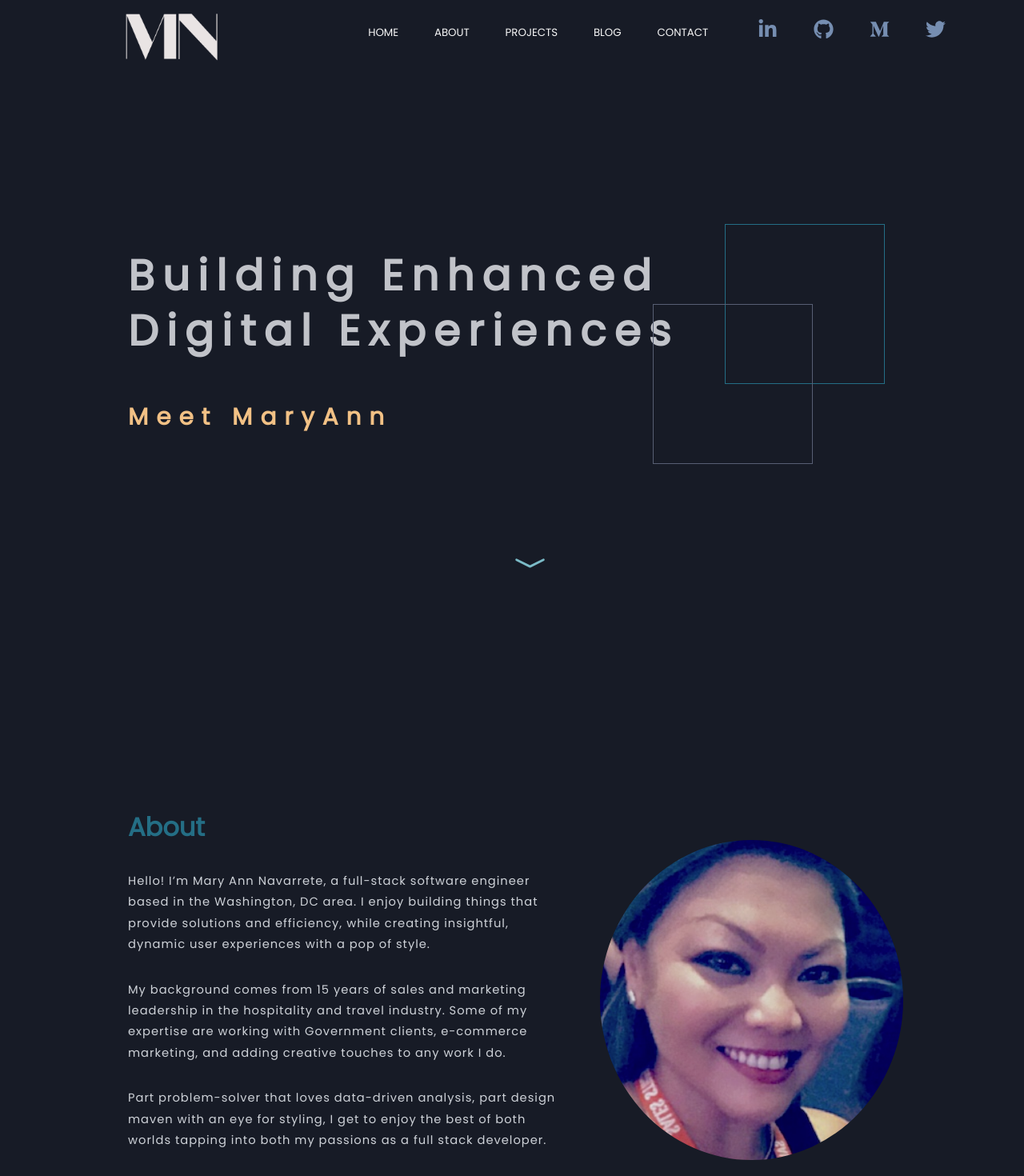
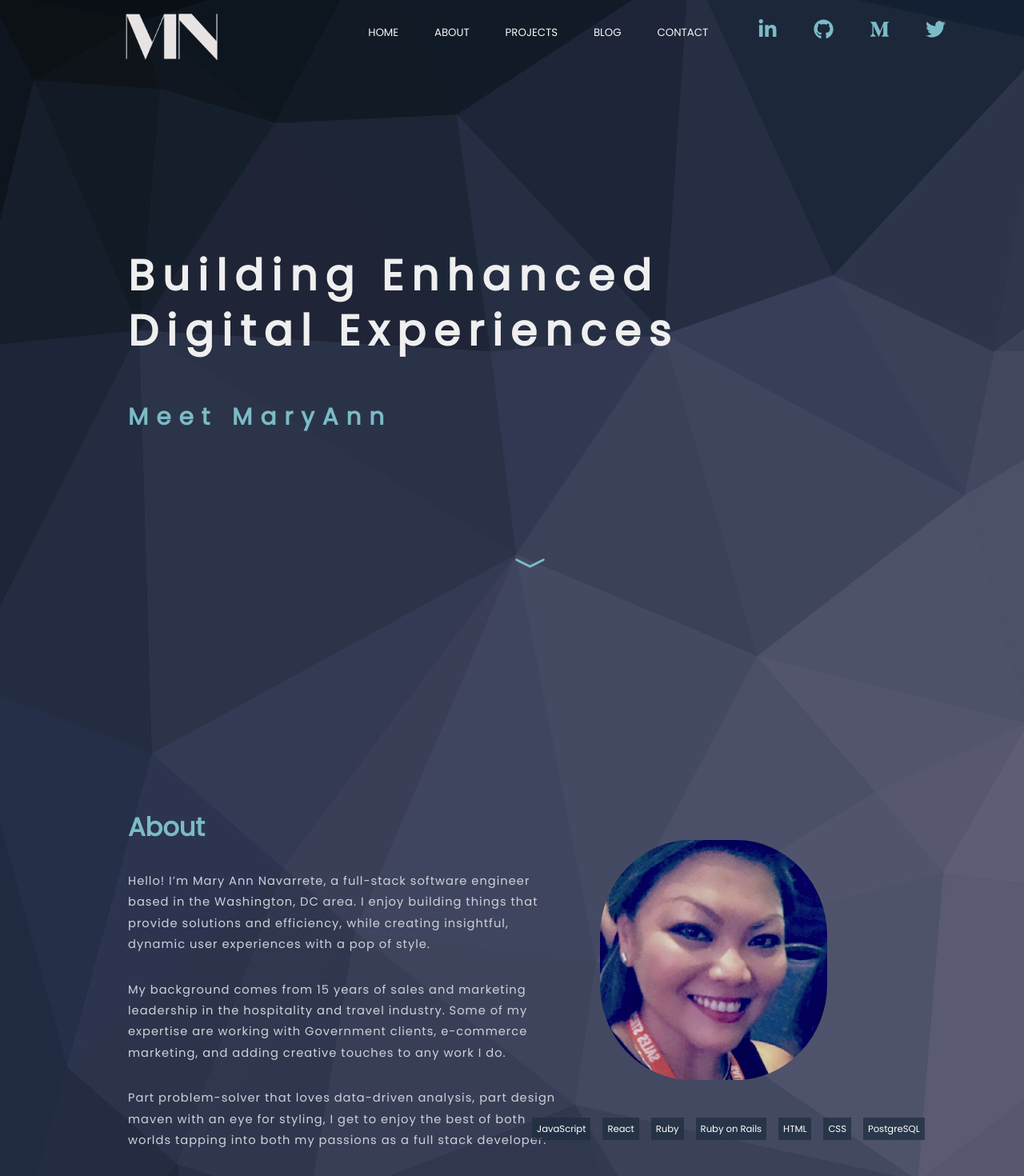
Before and after one commit to MaryAnnN28/mnportfolio, a React (Create React App) app: page / in a window 1280 px wide. Shown: the top 1470 px of the page at 80% size. Built offline with nearby package versions, Linux system fonts and the light colour scheme.

Commit message:
background update

```diff
--- a/src/App.css
+++ b/src/App.css
@@ -10,7 +10,10 @@
 body {
   height: 300px;
   height: max-content;
-  background: #171B26;
+  background: #1A1A1D;
+  background-image: url("./images/polymesh3-08-01.jpg");
+  background-repeat: no-repeat;
+  background-attachment: fixed;
   /* background: linear-gradient(163deg, rgba(14,16,59,1) 0%, rgba(45,47,85,1) 19%, rgba(58,74,110,1) 38%, rgba(75,102,133,1) 55%, rgba(98,155,171,1) 81%, rgba(165,223,235,1) 100%);  */
   /* background: linear-gradient(155deg, #041024 7%, #192541 22%, #2e374d 40%, #505974 62%, #949db3 78%, #b2cad4 100%); */
 }
--- a/src/components/About/About.css
+++ b/src/components/About/About.css
@@ -29,7 +29,7 @@
 }
 
 h1.about-header {
-  color:  rgb(36, 110, 133);
+  color:  rgb(123, 187, 199);
 }
 
 p.about-text {
@@ -45,5 +45,16 @@ p.about-text {
 img.pic {
   margin-left: 100px;
   margin-top: 40px;
-  border-radius: 50%;
+  margin-bottom: 40px;
+  border-radius: 40%;
 }
+
+.label-skill {
+  color: white;
+  padding: 6px;
+  background-color: #202e40be;
+  height: 8px;
+  margin-top: 40px;
+  margin-left: 15px;
+  font-size: 8.7pt;
+}
--- a/src/components/About/About.js
+++ b/src/components/About/About.js
@@ -32,9 +32,19 @@ const About = () => {
         </div>
 
         <div className="about-container-right">
-          <img className="pic" src={Pic} height="400px" alt="headshot"/>
+          <img className="pic" src={Pic} height="300px" alt="headshot"/>
+          <br />
+          <div>
+            <span className="label-skill">JavaScript</span>
+            <span className="label-skill">React</span>
+            <span className="label-skill">Ruby</span>
+            <span className="label-skill">Ruby on Rails</span>
+            <span className="label-skill">HTML</span>
+            <span className="label-skill">CSS</span>
+            <span className="label-skill">PostgreSQL</span>
+          </div>
+        </div>
 
-        </div>
 
       </div>
 
--- /dev/null
+++ b/src/components/Contact/Contact.css
@@ -0,0 +1,3 @@
+.contact-header {
+  color: #efefef;
+}
--- a/src/components/Contact/Contact.js
+++ b/src/components/Contact/Contact.js
@@ -1,4 +1,5 @@
 import React from 'react'
+import './Contact.css'
 
 
 const Contact = () => {
@@ -11,8 +12,7 @@ const Contact = () => {
       height: '90vh'
     }}
   >
-      <h1>Contact</h1><br />
-
+      <h1 className="contact-header">Contact</h1><br />
 
   </div>
   )
--- a/src/components/Header/Header.css
+++ b/src/components/Header/Header.css
@@ -24,7 +24,8 @@
 
 h1.main-h1 {
   font-size: 40pt;
-  color: #c1c3c9;
+  /* color: #d0d4d4;  */
+  color: #efefef;
   padding-left: 150px;
   padding-top: 30px;
   padding-right: 0px;
@@ -37,7 +38,7 @@ h3.header-firstname-h3 {
   padding-left: 150px;
   padding-top: 50px;
   font-size: 22pt;
-  color:#F2C185;
+  color:rgb(123, 187, 199);
   letter-spacing: 10px;
 }
 
@@ -65,21 +66,3 @@ div.scroll-icon {
   display: block;
   line-height: .2em;
 }
-
-.circle {
-  width: 200px;
-  height: 200px;
-  border-style: solid;
-  border-width: 1pt;
-  border-color: rgb(36, 110, 133);
-}
-
-.circle2 {
-  margin-top: -100px;
-  margin-left: -90px;
-  width: 200px;
-  height: 200px;
-  border-style: solid;
-  border-width: 1pt;
-  border-color: #585F73;
-}
--- a/src/components/Header/Header.js
+++ b/src/components/Header/Header.js
@@ -32,8 +32,8 @@ const Header = () => {
         </div>
 
         <div className="header-container-right">
-            <div className="circle"></div>
-            <div className="circle2"></div>
+
+            {/* INSERT CONTENT FOR RIGHT COLUMN HERE  */}
 
         </div>
 
--- a/src/components/NavBar/NavBar.js
+++ b/src/components/NavBar/NavBar.js
@@ -8,7 +8,7 @@ import { FaLinkedinIn, FaGithub, FaMediumM, FaTwitter } from 'react-icons/fa';
 class NavBar extends Component {
   render() {
     return (
-      <IconContext.Provider value={{color: '#768eb1'}}>
+      <IconContext.Provider value={{color: 'rgb(123, 187, 199)'}}>
 
       <div className="navbar">
         <div className="navbar-left">
--- a/src/components/Projects/Projects.css
+++ b/src/components/Projects/Projects.css
@@ -74,7 +74,7 @@ h3.project-title-planet {
 }
 
 .description-container {
-  background:rgba(176, 182, 230, 0.267);
+  background:rgba(176, 182, 230, 0.190);
   width: 350px;
   height: 130px;
   margin-left: 10px;
@@ -82,7 +82,7 @@ h3.project-title-planet {
 }
 
 .description-container-left {
-  background:rgba(176, 182, 230, 0.267);
+  background:rgba(176, 182, 230, 0.190);
   width: 350px;
   height: 120px;
   margin-right: 10px;
@@ -90,7 +90,7 @@ h3.project-title-planet {
 }
 
 .description-container-planet {
-  background:rgba(176, 182, 230, 0.267);
+  background:rgba(176, 182, 230, 0.190);
   width: 350px;
   height: 150px;
   margin-right: 10px;
```
Also changed, not shown: src/images/polymesh3-08-01.jpg (added).
